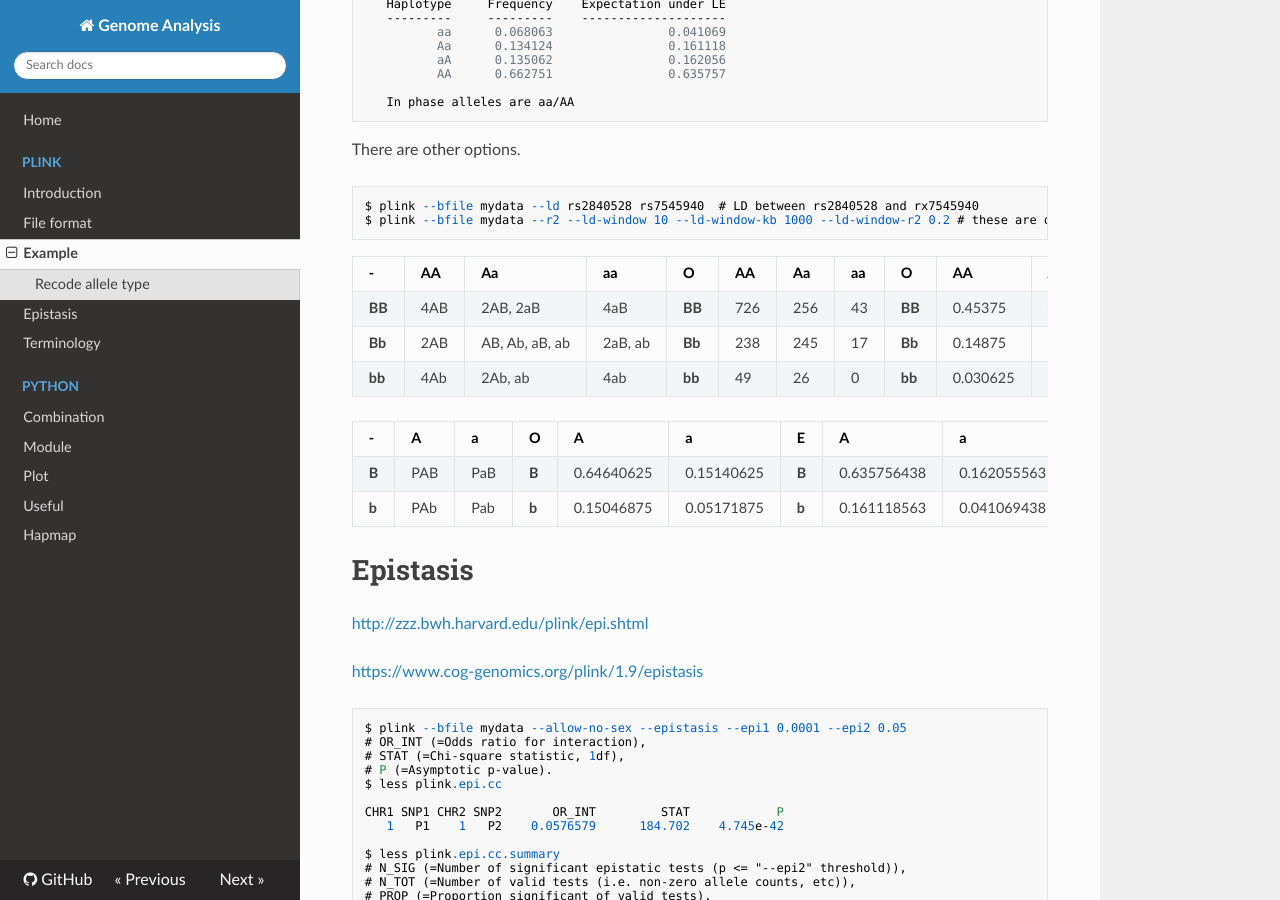
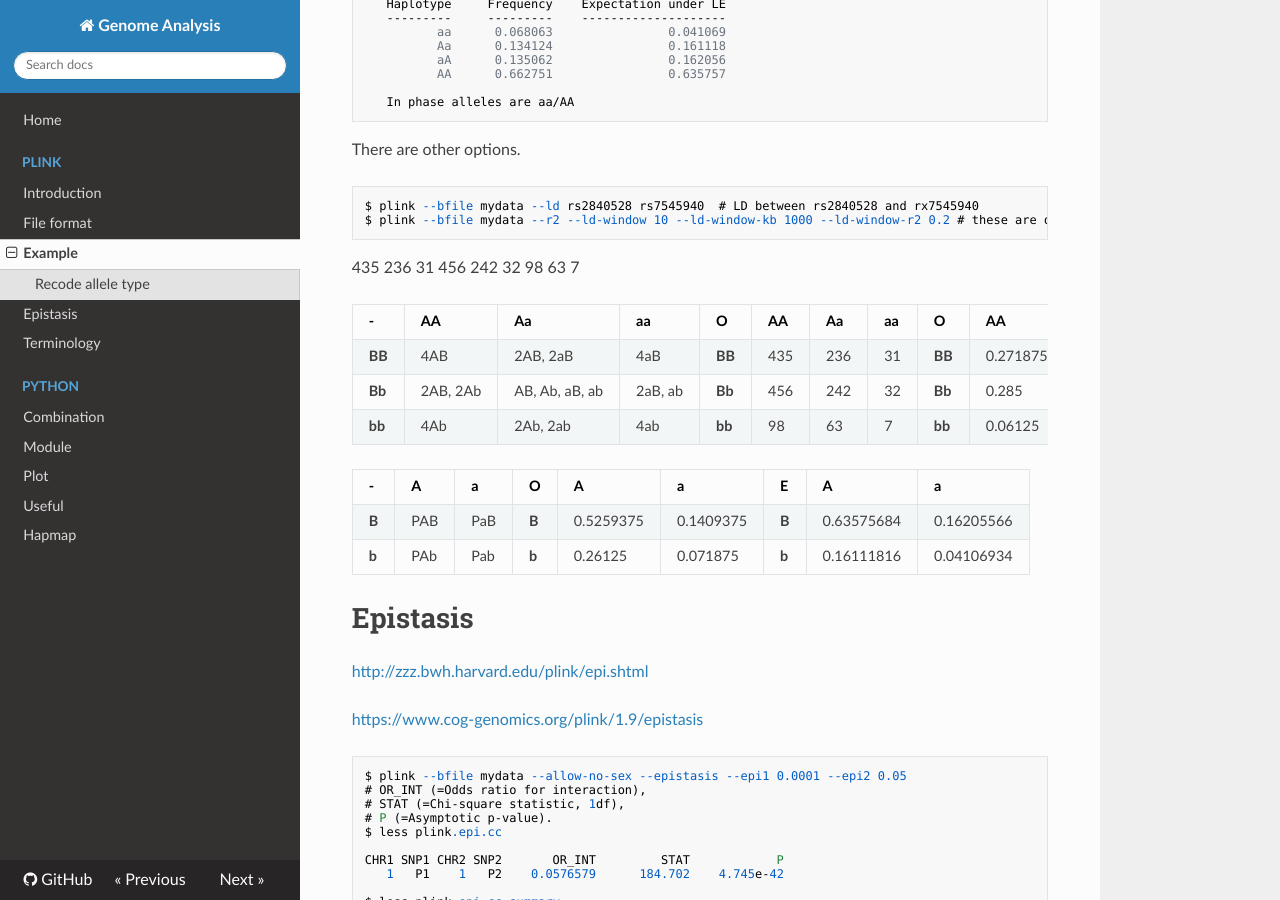
Before and after one commit to WonyoungCho/plink, an MkDocs documentation site: the page built from docs/plink_ex.md, in a window 1280 px wide and 900 px high, scrolled down 10751 px. Built offline with MkDocs 1.6.1, drawn with Linux system fonts in a browser that asks for light colours; nearby versions of some CDN libraries; old or Windows-style settings are respelled for this version of MkDocs.

Commit message:
Update plink_ex.md

````diff
--- a/docs/plink_ex.md
+++ b/docs/plink_ex.md
@@ -728,17 +728,19 @@ $ plink --bfile mydata --ld rs2840528 rs7545940  # LD between rs2840528 and rx75
 $ plink --bfile mydata --r2 --ld-window 10 --ld-window-kb 1000 --ld-window-r2 0.2 # these are default values
 ```
 
+435 236  31 456 242  32  98  63   7
+
 -|AA|Aa|aa|O|AA|Aa|aa|O|AA|Aa|aa
 -|-|-|-|-|-|-|-|-|-|-|-
-**BB**|4AB | 2AB, 2aB | 4aB|**BB**|726	|256	|43|**BB**|0.45375	|0.16	|0.026875
-**Bb**|2AB | AB, Ab, aB, ab| 2aB, ab|**Bb**|238	|245	|17|**Bb**|0.14875	|0.153125	|0.010625
-**bb**|4Ab | 2Ab, ab| 4ab|**bb**|49	|26	|0|**bb**|0.030625	|0.01625	|0
+**BB**|4AB | 2AB, 2aB | 4aB|**BB**|435	|236	|31|**BB**|0.271875	|0.1475	|0.019375
+**Bb**|2AB, 2Ab| AB, Ab, aB, ab| 2aB, ab|**Bb**|456	|242	|32|**Bb**|0.285	|0.15125	|0.02
+**bb**|4Ab | 2Ab, 2ab| 4ab|**bb**|98	|63	|7|**bb**|0.06125	|0.039375	|0.004375
 
 
 -|A|a|O|A|a|E|A|a
 -|-|-|-|-|-|-|-|-
-**B**|PAB|PaB|**B**|0.64640625	|0.15140625|**B**|0.635756438	|0.162055563
-**b**|PAb|Pab|**b**|0.15046875	|0.05171875|**b**|0.161118563	|0.041069438
+**B**|PAB|PaB|**B**|0.5259375	|0.1409375|**B**|0.63575684	|0.16205566
+**b**|PAb|Pab|**b**|0.26125	|0.071875|**b**|0.16111816	|0.04106934
 
 
 
````
